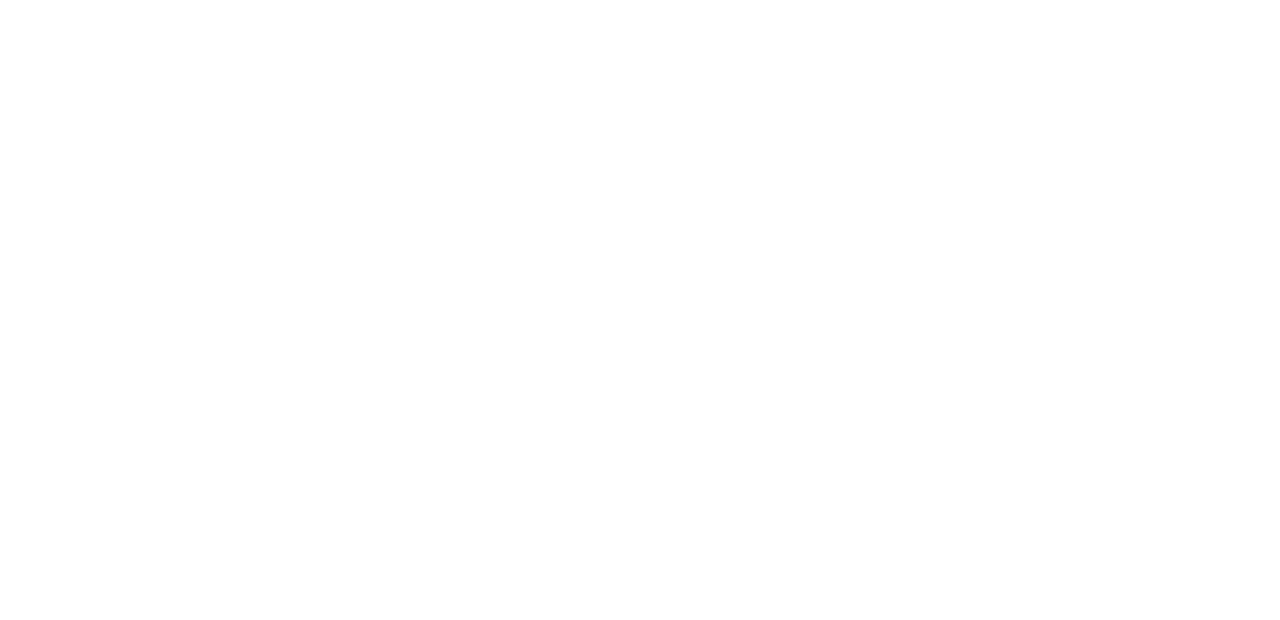
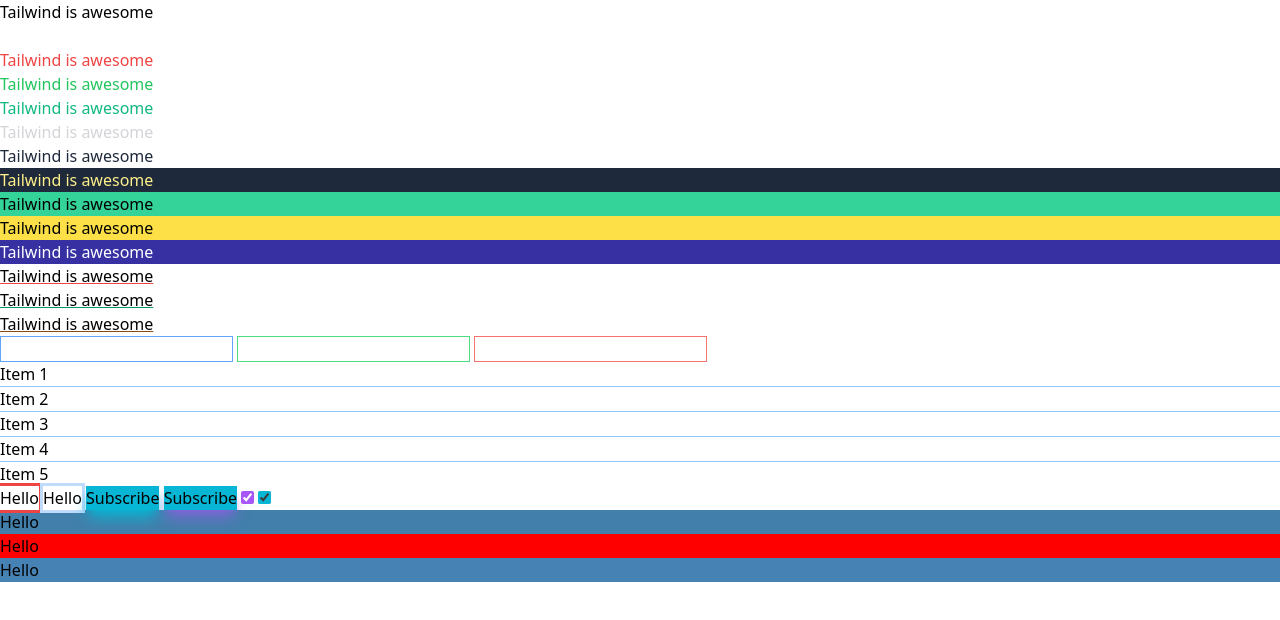
Before and after one commit to John-Davidson-8/tailwind-sandbox, a plain HTML site: page tailwind-sandbox-starter/02-colors/index.html in a window 1280 px wide. Drawn offline with nearby package versions, Linux system fonts and the light colour scheme.

Commit message:
complete colors

```diff
--- a/tailwind-sandbox-starter/02-colors/index.html
+++ b/tailwind-sandbox-starter/02-colors/index.html
@@ -12,21 +12,48 @@
     <!-- white, black, red, green, blue, orange, yellow, purple, lime, emerald, teal, cyan, indigo, violet, fuchsia, pink, rose, sky, gray, slate, zinc, neutral, stone, amber,  -->
 
     <!-- Text Colors -->
-
+    <p class="text-black">Tailwind is awesome</p>
+    <p class="text-white">Tailwind is awesome</p>
+    <p class="text-red-500">Tailwind is awesome</p>
+    <p class="text-green-500">Tailwind is awesome</p>
+    <p class="text-emerald-500">Tailwind is awesome</p>
+    <p class="text-zinc-300">Tailwind is awesome</p>
+    <p class="text-slate-800">Tailwind is awesome</p>
     <!-- Background Colors -->
-
+    <p class="bg-slate-800 text-yellow-200">Tailwind is awesome</p>
+    <p class="bg-emerald-400">Tailwind is awesome</p>
+    <p class="bg-yellow-300">Tailwind is awesome</p>
+    <p class="bg-indigo-800 text-white">Tailwind is awesome</p>
     <!-- Text Underline -->
-
+    <p class="underline decoration-red-500">Tailwind is awesome</p>
+    <p class="underline decoration-emerald-600">Tailwind is awesome</p>
+    <p class="underline decoration-yellow-800">Tailwind is awesome</p>
     <!-- Border Colors -->
-
+    <input type="text" class="border border-blue-400" />
+    <input type="text" class="border border-green-400" />
+    <input type="text" class="border border-red-400" />
     <!-- Divide Colors -->
-
+    <div class="divide-y divide-blue-300">
+      <div>Item 1</div>
+      <div>Item 2</div>
+      <div>Item 3</div>
+      <div>Item 4</div>
+      <div>Item 5</div>
+    </div>
     <!-- Outline Colors -->
-
+    <button class="outline outline-red-500">Hello</button>
+    <button class="outline outline-blue-200">Hello</button>
     <!-- Box Shadow Colors (Opacity defaults to 100, but you can set it)-->
-
+    <button class="shadow-lg bg-cyan-500 shadow-cyan-500">Subscribe</button>
+    <button class="shadow-lg bg-cyan-500 shadow-purple-500/60">
+      Subscribe
+    </button>
     <!-- Accent Colors -->
-
+    <input type="checkbox" class="accent-purple-500" checked />
+    <input type="checkbox" class="accent-cyan-500" checked />
     <!-- Arbitrary Colors -->
+    <div class="bg-[#427fab]">Hello</div>
+    <div class="bg-[rgb(255,0,0)]">Hello</div>
+    <div class="bg-[steelblue]">Hello</div>
   </body>
 </html>
```
